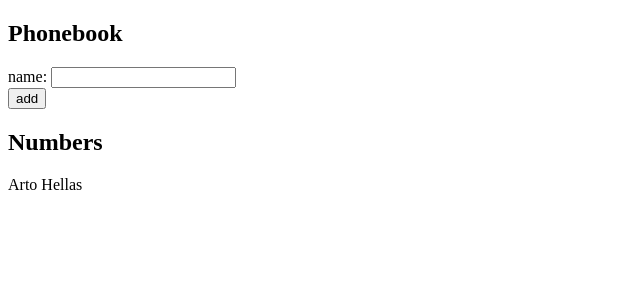
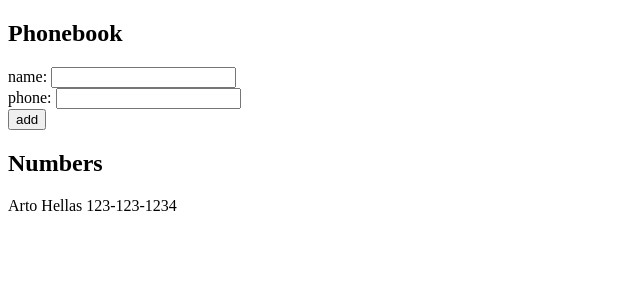
Before and after one commit to damianpdavila/fullstackopen, a React (Create React App) app in the folder part2/phonebook/: page / in a window 1280 px wide. Shown: the top 300 px of the page, without its empty margins (0-640 px from the left). Built offline with nearby package versions, Linux system fonts and the light colour scheme.

Commit message:
Exercise 2.8

```diff
--- a/part2/phonebook/src/App.js
+++ b/part2/phonebook/src/App.js
@@ -2,13 +2,21 @@
 
 const App = () => {
   const [persons, setPersons] = useState([
-    { name: 'Arto Hellas' }
+    { name: 'Arto Hellas',
+      phone: '123-123-1234'
+    }
   ])
   const [newName, setNewName] = useState('')
+  const [newPhone, setNewPhone] = useState('')
 
-  const handleChangeInput = (event) => {
+  const handleChangeName = (event) => {
     setNewName(event.target.value);
     console.log('new name', event.target.value);
+  }
+
+  const handleChangePhone = (event) => {
+    setNewPhone(event.target.value);
+    console.log('new phone', event.target.value);
   }
 
   const nameExists = (name) => {
@@ -23,8 +31,10 @@
       alert(`${newName} is already added to the phonebook`);
       return;
     }
-    setPersons(persons.concat({name: newName.trim()}));
+    setPersons(persons.concat({name: newName.trim(), phone: newPhone.trim()}));
     setNewName('');
+    setNewPhone('');
+
   }
 
   return (
@@ -32,14 +42,17 @@
       <h2>Phonebook</h2>
       <form>
         <div>
-          name: <input value={newName} onChange={handleChangeInput} />
+          name: <input value={newName} onChange={handleChangeName} />
+        </div>
+        <div>
+          phone: <input value={newPhone} onChange={handleChangePhone} />
         </div>
         <div>
           <button type="submit" onClick={handleSubmit}>add</button>
         </div>
       </form>
       <h2>Numbers</h2>
-      { persons.map( (person) => <p key={person.name}>{person.name}</p>) }
+      { persons.map( (person) => <p key={person.name}>{person.name} {person.phone}</p>) }
     </div>
   )
 }
```
